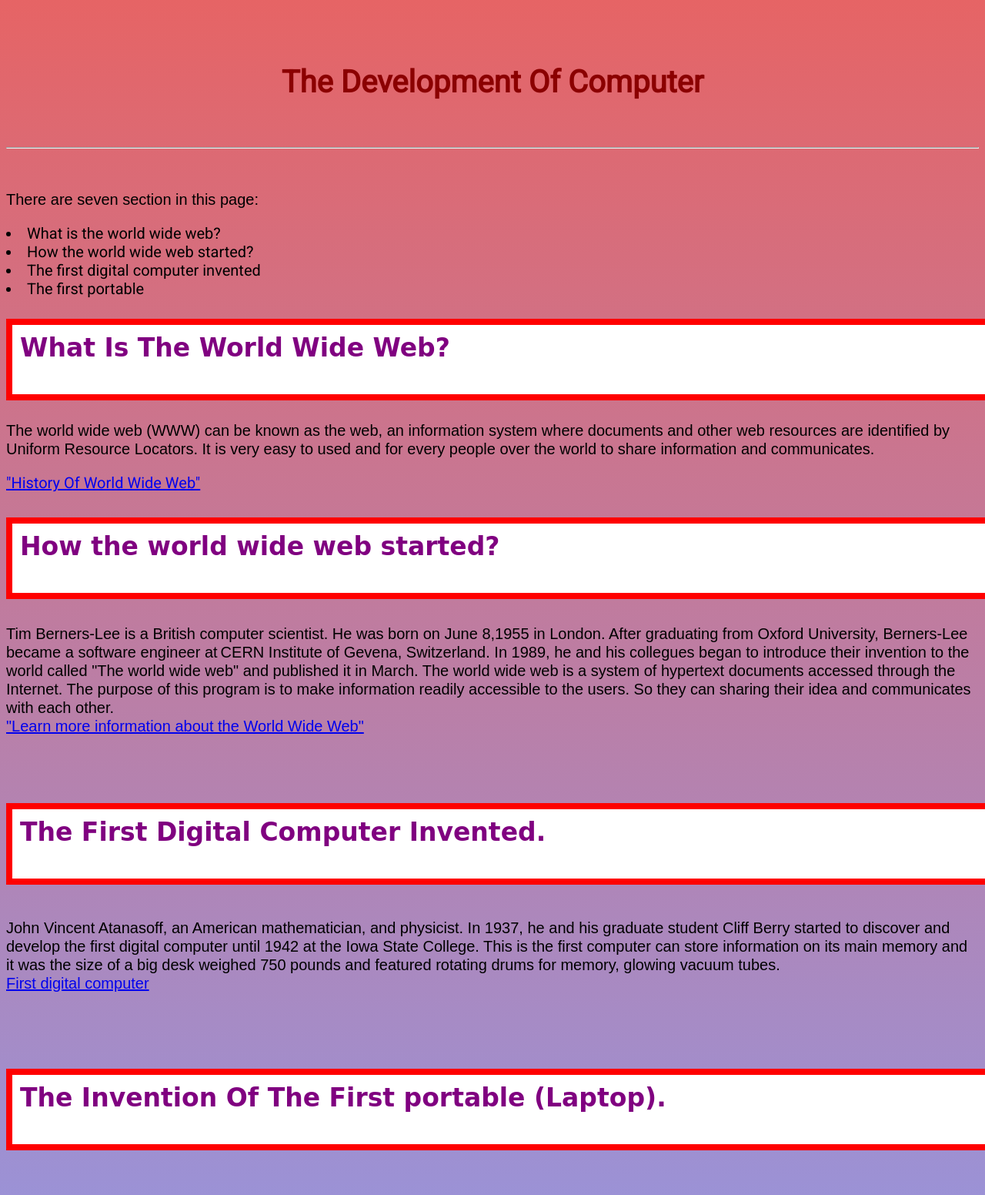
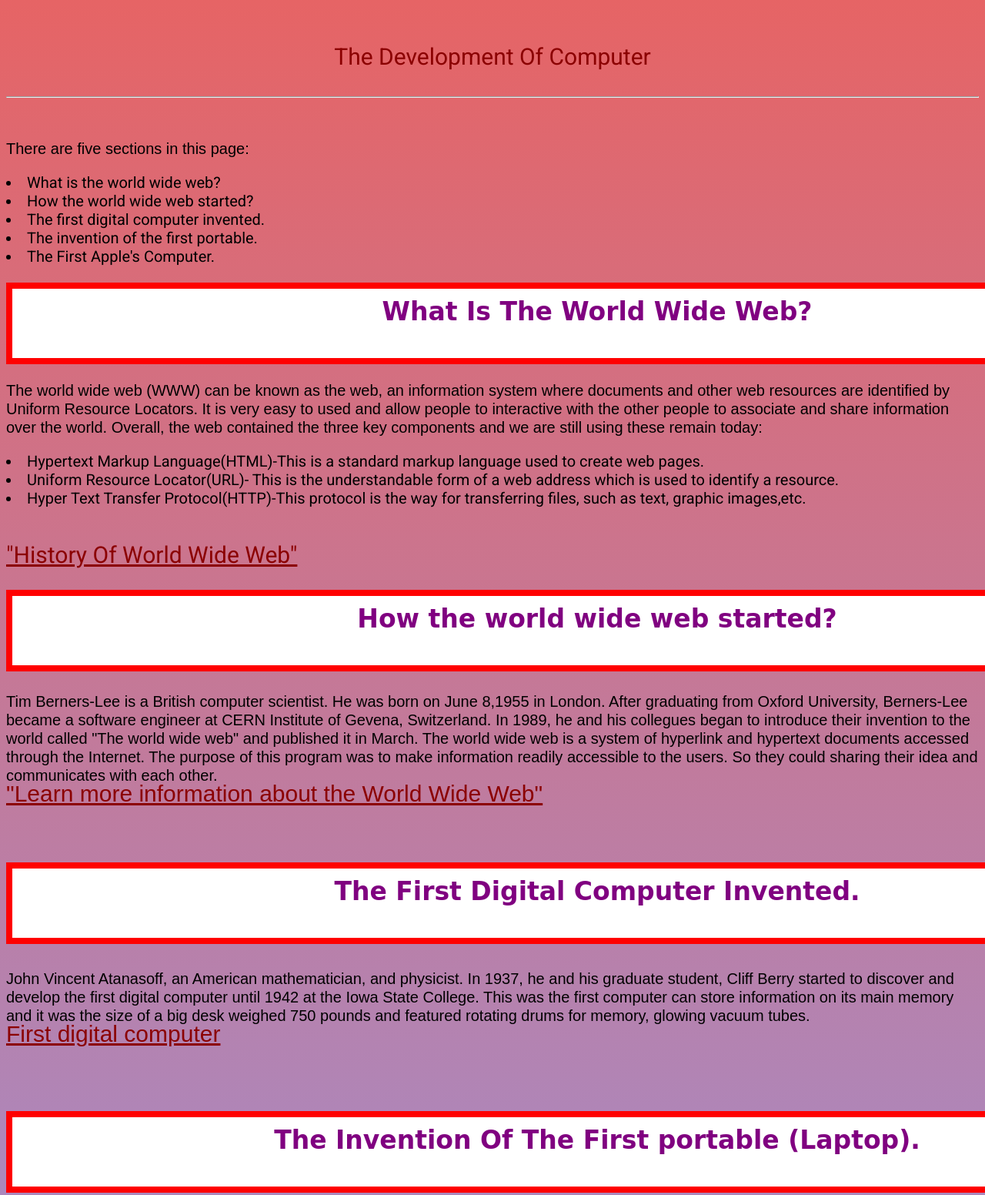
Before and after one commit to tuyetnn/milestones-website, a plain HTML site: page index.html in a window 1280 px wide. Shown: the top 1552 px of the page at 77% size. Drawn offline with Linux system fonts and the light colour scheme.

Commit message:
changing color

```diff
--- a/index.html
+++ b/index.html
@@ -9,58 +9,64 @@
   </head>
   <body>
 <header>
-  <div class="header">
     <br>
   </Br>
-  <h1>The Development Of Computer</h1></div>
+   <div class= "milestones"> The Development Of Computer</div>
   <link href="https://fonts.googleapis.com/css?family=Roboto&display=swap" rel="stylesheet">
-<div class= "milestones"</div>
       <br>
       <hr>
     </br>
 
-<p id= "this-is-an-id"> There are seven section in this page:
+<p id= "this-is-an-id"> There are five sections in this page:
   <li> What is the world wide web? </li>
   <li> How the world wide web started? </li>
-  <li> The first digital computer invented </li>
-  <li> The first portable</li>
+  <li> The first digital computer invented. </li>
+  <li> The invention of the first portable.</li>
+  <li> The First Apple's Computer.</li>
 
 </p>
 
-<h2 <div class="content-box"> What Is The World Wide Web? </h2></div>
+<h1 <div class="content-box"> What Is The World Wide Web? </h1></div>
     <p>The world wide web (WWW) can be known as the web, an information system
     where documents and other web resources are identified by Uniform Resource Locators.
-     It is very easy to used and for every people over the world to share information
-     and communicates.</p>
+     It is very easy to used and allow people to interactive with the other people
+     to associate and share information over the world. Overall, the web contained the three key components and we are still using these remain today:
+   <li>Hypertext Markup Language(HTML)-This is a standard markup language used to create web pages.</li>
+   <li>Uniform Resource Locator(URL)- This is the understandable form of a web address which is used to identify a resource.</li>
+   <li>Hyper Text Transfer Protocol(HTTP)-This protocol is the way for transferring files, such as text, graphic images,etc.</li>
+
+</p>
+     <br>
 
 <a href= https://en.wikipedia.org/wiki/World_Wide_Web
      <div class="milestones">
      "History Of World Wide Web"</a> </div>
-
-<h3><div class="content-box">How the world wide web started? </div></h3>
+</br>
+<h2><div class="content-box">How the world wide web started? </div></h2>
 <p> Tim Berners-Lee is a British computer scientist. He was born on June 8,1955 in London.
-  After graduating from Oxford University, Berners-Lee became a software engineer
-  at CERN Institute of Gevena, Switzerland. In 1989, he and his collegues began to introduce
-  their invention to the world called "The world wide web" and published it in March.
-  The world wide web is a system of hypertext documents accessed through the Internet.
-  The purpose of this program is to make information readily accessible to the users.
-   So they can sharing their idea and communicates with each other.
+  After graduating from Oxford University, Berners-Lee became a software engineer at CERN Institute of Gevena, Switzerland.
+  In 1989, he and his collegues began to introduce their invention to the world called "The world wide web"
+  and published it in March. The world wide web is a system of hyperlink and hypertext documents accessed through the Internet.
+  The purpose of this program was to make information readily accessible to the users.
+   So they could sharing their idea and communicates with each other.
 <br>
   <a href="https://whatis.techtarget.com/definition/Tim-Berners-Lee"
   <div class="milestones">"Learn more information about the World Wide Web" </a></p>
 </br>
 
-<h4> <div class="content-box"> The First Digital Computer Invented. </h4></div>
+<h3> <div class="content-box"> The First Digital Computer Invented. </h3></div>
 <p>  John Vincent Atanasoff, an American mathematician, and physicist. In 1937,
-   he and his graduate student Cliff Berry started to discover and develop the first
-   digital computer until 1942 at the Iowa State College. This is the first computer
+   he and his graduate student, Cliff Berry started to discover and develop the first
+   digital computer until 1942 at the Iowa State College. This was the first computer
     can store information on its main memory and it was the size of a big
    desk weighed 750 pounds and featured rotating drums for memory, glowing vacuum tubes.
+
    <br>
    <a href="https://www.britannica.com/technology/digital-computer"
    <div class="milestones"> First digital computer</a></p>
    </br>
-   <h5><div class="content-box"> The Invention Of The First portable (Laptop). </h5></div>
+
+   <h4><div class="content-box"> The Invention Of The First portable (Laptop). </h4></div>
    <p> In 1981, Adam Osborne, an ex-book publisher who came up with the idea for
      the first truly portable. The portable or usually be described as a luggable.
       It is a combination of all component, inputs, outputs and can easily transport
@@ -72,11 +78,21 @@
 <a href= "https://www.thoughtco.com/history-of-laptop-computers-4066247" div class="milestones">First
 portable computer</a></p>
 </br>
+<h5><div class="content-box"> The First Apple's Computer.</h5></div>
+<p> In 1977, Steve Wozniak and Steve Jobs were introduced the first Apple's computer
+   which called "Apple I". It contained completely assembled circuit board with around 30 chips. It also
+    allows users to interact with visual icons. Base on this innovation, today there
+     are many computers have had invented with the best features such as big screen,
+      more memory, and storage which helps peole to retain the large amounts of data.
+    engineers  still developing and discovering to make the computer more accessible to use.</p>
 
-
+<br>
+    <a href="https://www.mac-history.net/computer-history/2008-05-25/apple-i-and-apple-ii"
+    <div class="milestones"> The first Apple's computer</a></p>
+    </br>
 </header>
     <footer>
-
+<hr>
 
     </footer>
   </body>
--- a/styles.css
+++ b/styles.css
@@ -13,31 +13,43 @@ font-family: 'Roboto', sans-serif;
   text-align: left;
   font-size: 20px;
 }
-H1{
+.milestones{
   color:darkred;
   text-align: center;
+  font-size: 30px;
 }
-H2{
+H1{
   color: #800080;
   font-family: cursive;
 font-size: 33px;
+text-align: center;
 }
+h2{
+  color: #800080;
+  font-family: cursive;
+text-align: center;
+font-size: 33px;
+}
+
+
 h3{
   color: #800080;
   font-family: cursive;
 font-size: 33px;
+text-align: center;
 }
 
 h4{
   color: #800080;
   font-family: cursive;
-font-size: 33px;
+  font-size: 33px;
+  text-align: center;
 }
-
 h5{
   color: #800080;
   font-family: cursive;
   font-size: 33px;
+  text-align: center;
 }
 
 p {
@@ -54,6 +66,3 @@ p {
   border: 8px solid red;
   background: white;
 }
-h2,h3,h4,h5,{
-
-}
```
